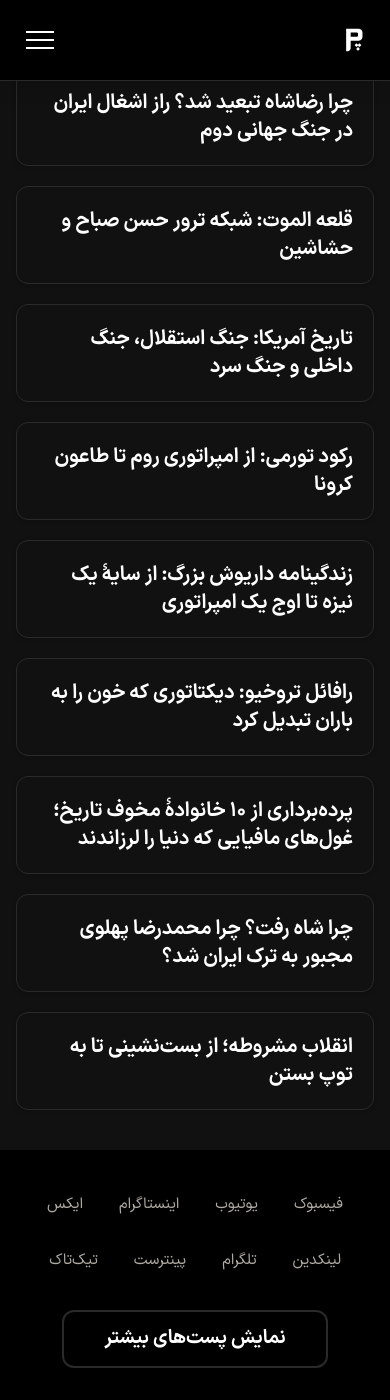
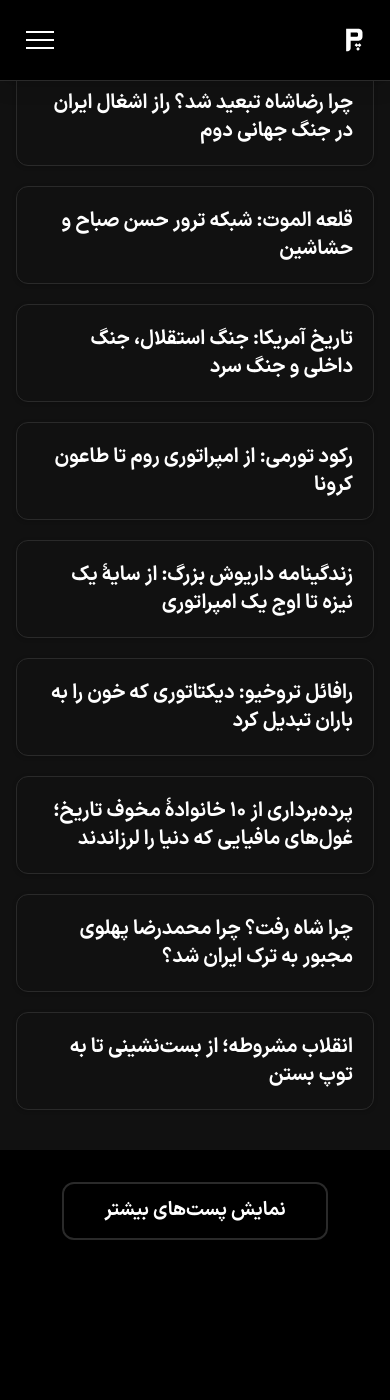
Before and after one commit to darkblog/darkblog.github.io, a Jekyll site: the page built from index.html, in a window 390 px wide and 1400 px high, scrolled down 1858 px. Built offline with Jekyll 4.4.1, drawn with Linux system fonts in a browser that asks for light colours; after the commit the page ends 3130 px from its top, so only the background shows below that.

Commit message:
Update index.html

```diff
--- a/index.html
+++ b/index.html
@@ -12,25 +12,7 @@ layout: null
   <link rel="preload" href="/blog.svg" as="image" type="image/svg+xml">
   <title>پاسگاه؛ تاریخ + سرگرمی</title>
   <meta name="description" content="پاسگاه یک دانشنامهٔ تاریخی شخصی است که تاریخ ایران و جهان را از زاویه‌ای متفاوت و با روایتی جذاب و سرگرم‌کننده بررسی می‌کند.">
-  <link rel="canonical" href="https://www.pasgah.org/">
-  <script type="application/ld+json">
-  {
-    "@context": "https://schema.org",
-    "@type": "Organization",
-    "name": "پاسگاه",
-    "url": "https://www.pasgah.org/",
-    "logo": "https://www.pasgah.org/blog.svg",
-    "sameAs": [
-      "https://www.facebook.com/ehsanchehri/",
-      "https://www.youtube.com/@endchess",
-      "https://www.instagram.com/ehsanchehri",
-      "https://x.com/pbstwi",
-      "https://www.linkedin.com/in/ehsanchehri/fa",
-      "https://t.me/s/linkedulist",
-      "https://www.pinterest.com/ehsanchehri/"
-    ]
-  }
-  </script>
+  <link rel="canonical" href="{{ '/' | absolute_url }}">
   <link rel="icon" type="image/svg+xml" href="/blog.svg">
   <meta name="theme-color" content="#000000">
   <meta name="apple-mobile-web-app-status-bar-style" content="black">
@@ -88,10 +70,7 @@ layout: null
     .posts-list li:first-child::before { display: none; }
     .post-card-image { overflow: hidden; border-radius: 0.5rem; display: block; padding: 0 !important; background-color: #1c1c1c; }
     .post-card-image img { max-width: 100%; height: auto; display: block; }
-    .site-footer { background-color: #000000; padding: 2rem clamp(1rem, 3vw, 1.5rem); display: flex; flex-direction: column; align-items: center; justify-content: center; gap: 1.5rem; width: 100%; }
-    .footer-social { display: flex; flex-wrap: wrap; align-items: center; justify-content: center; gap: 0.5rem 1.25rem; list-style: none; padding: 0; margin: 0; }
-    .footer-social a { color: #b0aaa3; text-decoration: none; font-size: 0.95rem; transition: color 0.2s; padding: 0.5rem; min-height: 48px; display: inline-flex; align-items: center; }
-    .footer-social a:hover { color: #2dd4bf; }
+    .site-footer { background-color: #000000; padding: 2rem clamp(1rem, 3vw, 1.5rem); display: flex; align-items: center; justify-content: center; width: 100%; }
     .footer-blog-btn { font-family: 'vazir', system-ui, sans-serif; display: inline-flex; align-items: center; justify-content: center; padding: 0.8rem 2.5rem; background-color: transparent; color: #ffffff; text-decoration: none; font-weight: 700; font-size: 1.2rem; border-radius: 0.75rem; border: 2px solid #2a2a2a; transition: background-color 0.2s, transform 0.15s, border-color 0.2s, color 0.2s; min-height: 48px; }
     .footer-blog-btn:hover { background-color: rgba(45, 212, 191, 0.1); border-color: #2dd4bf; color: #2dd4bf; transform: scale(1.02); }
     .footer-blog-btn:active { transform: scale(0.97); color: #2dd4bf; }
@@ -142,16 +121,6 @@ layout: null
     </ul>
   </main>
   <footer class="site-footer">
-    <ul class="footer-social">
-      <li><a href="https://www.facebook.com/pasgah" rel="me" target="_blank">فیسبوک</a></li>
-      <li><a href="https://www.youtube.com/@pasgah" rel="me" target="_blank">یوتیوب</a></li>
-      <li><a href="https://www.instagram.com/pasgah" rel="me" target="_blank">اینستاگرام</a></li>
-      <li><a href="https://x.com/pasgah" rel="me" target="_blank">ایکس</a></li>
-      <li><a href="https://www.linkedin.com/company/pasgah" rel="me" target="_blank">لینکدین</a></li>
-      <li><a href="https://t.me/pasgah" rel="me" target="_blank">تلگرام</a></li>
-      <li><a href="https://www.pinterest.com/pasgah" rel="me" target="_blank">پینترست</a></li>
-      <li><a href="https://www.tiktok.com/@pasgah" rel="me" target="_blank">تیک‌تاک</a></li>
-    </ul>
     <button id="loadMoreBtn" class="footer-blog-btn">نمایش پست‌های بیشتر</button>
   </footer>
 </div>
```
